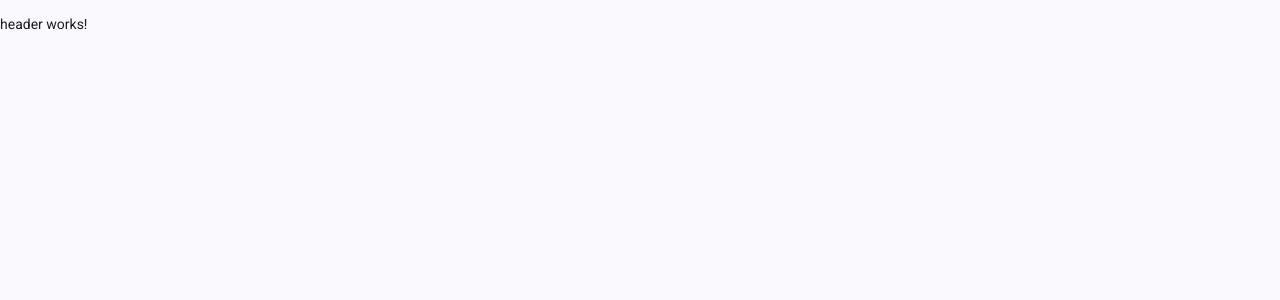
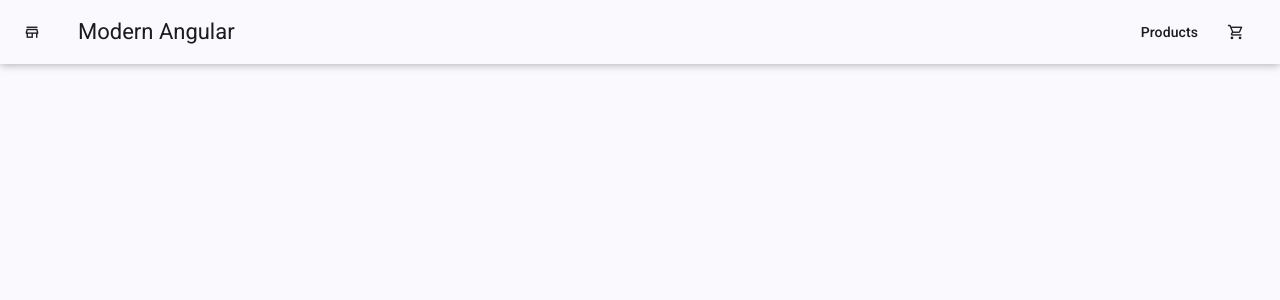
Before and after one commit to jose-vitor-quadrado/modern-angular-course, an Angular app: page / in a window 1280 px wide. Shown: the top 300 px of the page. Built offline with nearby package versions, Linux system fonts and the light colour scheme.

Commit message:
Feat: Add buttons with icons and texts in header

```diff
--- a/src/app/header/header.html
+++ b/src/app/header/header.html
@@ -1 +1,15 @@
-<p>header works!</p>
+<mat-toolbar class="main-header">
+  <button matButton>
+    <mat-icon aria-hidden="false" aria-label="Home" fontIcon="store"></mat-icon>
+  </button>
+
+  <span class="branding">Modern Angular</span>
+
+  <span class="spacer"></span>
+
+  <button matButton>Products</button>
+
+  <button matButton>
+    <mat-icon aria-hidden="false" aria-label="Cart" fontIcon="shopping_cart"></mat-icon>
+  </button>
+</mat-toolbar>
--- a/src/app/header/header.scss
+++ b/src/app/header/header.scss
@@ -0,0 +1,20 @@
+.spacer {
+  flex: 1 1 auto;
+}
+
+.main-header {
+  padding: 0 6px;
+  position: relative;
+  box-shadow: 0 1px 8px rgba(0, 0, 0, .3);
+  z-index: 9;
+
+  .branding {
+    display: flex;
+    overflow: hidden;
+    text-overflow: ellipsis;
+    white-space: nowrap;
+    margin: auto 0;
+    line-height: 50px;
+    padding: 0 64px 0 8px;
+  }
+}
```
Also changed, not shown: src/app/header/header.ts (+8 -1 lines).
